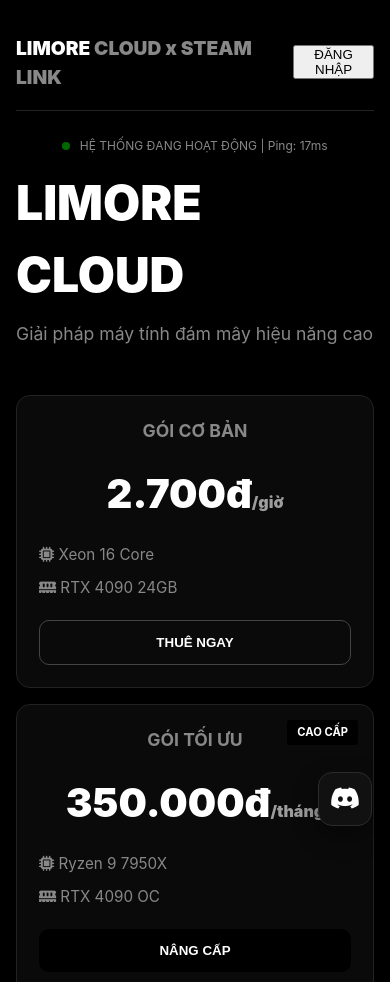
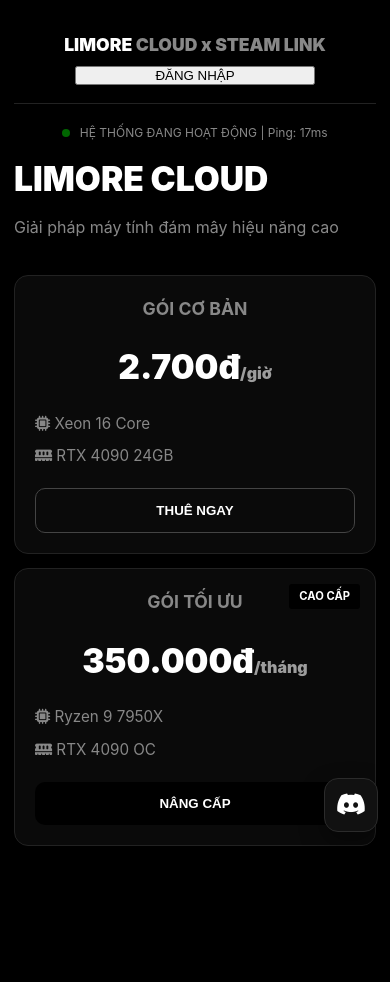
Before and after one commit to cloudgamelimore26-hub/limore, a website: page backend/public/index.html in a window 390 px wide. Shown: the top 982 px of the page. After the commit the page ends 882 px from the top, so only its background shows below. Drawn offline with Linux system fonts and the light colour scheme.

Commit message:
mobile layout optimization

```diff
--- a/backend/public/style.css
+++ b/backend/public/style.css
@@ -327,22 +327,49 @@
 
 /* Responsive */
 @media (max-width: 768px) {
-    .container { max-width: 420px; }
-    .hero-section { padding: 20px 0; }
+    .container { max-width: 440px; padding: 14px; }
+    header { flex-direction: column; align-items: center; gap: 8px; text-align: center; }
+    .logo { font-size: 1.1rem; }
+    #nav-right { width: 100%; display: flex; justify-content: center; }
+    .btn-login-nav { width: 100%; max-width: 240px; }
+
+    .hero-section { padding: 14px 0; }
+    .main-title { font-size: 2.1rem; }
+    .sub-title { font-size: 1rem; }
     .server-status { text-align: center; margin: 6px 0 0; }
-    .user-info-box { grid-template-columns: 1fr; text-align: center; padding: 16px; border-radius: 12px; margin-bottom: 22px; gap: 12px; }
+    .user-info-box { grid-template-columns: 1fr; text-align: center; padding: 14px; border-radius: 12px; margin-bottom: 18px; gap: 12px; }
+    .user-profile { justify-content: center; }
     .hero-actions { justify-content: center; gap: 8px; width: 100%; }
-    .pricing-grid { grid-template-columns: 1fr; gap: 16px; margin: 28px 0; }
-    .price-card { padding: 22px; border-radius: 14px; }
-    .btn-card { border-radius: 10px; }
-    .modal { padding: 22px; border-radius: 14px; width: 92%; }
+    .btn-action-user { width: 100%; justify-content: center; }
+
+    .pricing-grid { grid-template-columns: 1fr; gap: 14px; margin: 22px 0; }
+    .price-card { padding: 20px; border-radius: 14px; }
+    .price-tag { font-size: 2.1rem; }
+    .btn-card { border-radius: 10px; width: 100%; }
+
+    .modal { padding: 18px; border-radius: 14px; width: 94%; }
     .deposit-tabs { flex-direction: column; }
     .bank-grid { grid-template-columns: 1fr; }
+    .bank-qr-card { padding: 12px; }
+    .qr-image { max-width: 220px; margin: 0 auto; }
+    .bank-actions .btn-submit { width: 100%; }
+
     .overlay { align-items: flex-end; }
-    .auth-ui { width: 100%; max-width: 100%; border-bottom-left-radius: 0; border-bottom-right-radius: 0; padding: 20px; }
+    .auth-ui { width: 100%; max-width: 100%; border-bottom-left-radius: 0; border-bottom-right-radius: 0; padding: 18px; }
+
+    .admin-tabs { flex-wrap: nowrap; overflow-x: auto; gap: 6px; padding-bottom: 6px; }
+    .admin-tab { white-space: nowrap; }
     .admin-item-head { flex-direction: column; align-items: flex-start; }
     .admin-actions { justify-content: flex-start; width: 100%; }
     .admin-actions .admin-btn { width: 100%; }
+
     .connect-row { grid-template-columns: 1fr; }
     .btn-send { width: 100%; }
+
+    #toast-container { right: 12px; left: 12px; }
+    .toast { max-width: unset; width: 100%; }
+    .right-notice { right: 12px; left: 12px; max-width: unset; }
+
+    .support-fab { right: 12px; bottom: 12px; }
+    .support-panel { right: 0; }
 }
--- a/style.css
+++ b/style.css
@@ -327,22 +327,49 @@
 
 /* Responsive */
 @media (max-width: 768px) {
-    .container { max-width: 420px; }
-    .hero-section { padding: 20px 0; }
+    .container { max-width: 440px; padding: 14px; }
+    header { flex-direction: column; align-items: center; gap: 8px; text-align: center; }
+    .logo { font-size: 1.1rem; }
+    #nav-right { width: 100%; display: flex; justify-content: center; }
+    .btn-login-nav { width: 100%; max-width: 240px; }
+
+    .hero-section { padding: 14px 0; }
+    .main-title { font-size: 2.1rem; }
+    .sub-title { font-size: 1rem; }
     .server-status { text-align: center; margin: 6px 0 0; }
-    .user-info-box { grid-template-columns: 1fr; text-align: center; padding: 16px; border-radius: 12px; margin-bottom: 22px; gap: 12px; }
+    .user-info-box { grid-template-columns: 1fr; text-align: center; padding: 14px; border-radius: 12px; margin-bottom: 18px; gap: 12px; }
+    .user-profile { justify-content: center; }
     .hero-actions { justify-content: center; gap: 8px; width: 100%; }
-    .pricing-grid { grid-template-columns: 1fr; gap: 16px; margin: 28px 0; }
-    .price-card { padding: 22px; border-radius: 14px; }
-    .btn-card { border-radius: 10px; }
-    .modal { padding: 22px; border-radius: 14px; width: 92%; }
+    .btn-action-user { width: 100%; justify-content: center; }
+
+    .pricing-grid { grid-template-columns: 1fr; gap: 14px; margin: 22px 0; }
+    .price-card { padding: 20px; border-radius: 14px; }
+    .price-tag { font-size: 2.1rem; }
+    .btn-card { border-radius: 10px; width: 100%; }
+
+    .modal { padding: 18px; border-radius: 14px; width: 94%; }
     .deposit-tabs { flex-direction: column; }
     .bank-grid { grid-template-columns: 1fr; }
+    .bank-qr-card { padding: 12px; }
+    .qr-image { max-width: 220px; margin: 0 auto; }
+    .bank-actions .btn-submit { width: 100%; }
+
     .overlay { align-items: flex-end; }
-    .auth-ui { width: 100%; max-width: 100%; border-bottom-left-radius: 0; border-bottom-right-radius: 0; padding: 20px; }
+    .auth-ui { width: 100%; max-width: 100%; border-bottom-left-radius: 0; border-bottom-right-radius: 0; padding: 18px; }
+
+    .admin-tabs { flex-wrap: nowrap; overflow-x: auto; gap: 6px; padding-bottom: 6px; }
+    .admin-tab { white-space: nowrap; }
     .admin-item-head { flex-direction: column; align-items: flex-start; }
     .admin-actions { justify-content: flex-start; width: 100%; }
     .admin-actions .admin-btn { width: 100%; }
+
     .connect-row { grid-template-columns: 1fr; }
     .btn-send { width: 100%; }
+
+    #toast-container { right: 12px; left: 12px; }
+    .toast { max-width: unset; width: 100%; }
+    .right-notice { right: 12px; left: 12px; max-width: unset; }
+
+    .support-fab { right: 12px; bottom: 12px; }
+    .support-panel { right: 0; }
 }
```
